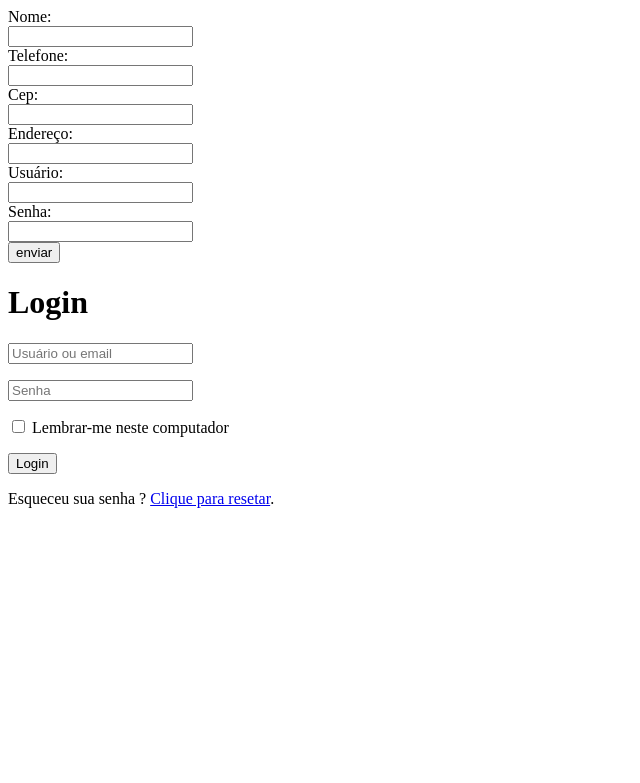
After one commit to Banser2/SiteCelle, a PHP site: page /principal/index.html in a window 1280 px wide. The commit adds this page. Shown: the top 783 px of the page, without its empty margins (0-640 px from the left). Run offline with PHP 8.4, Linux system fonts and the light colour scheme.

```diff
--- /dev/null
+++ b/principal/formulario.php
@@ -0,0 +1,5 @@
+<?php
+ 	$filename = $_POST['nome'] .".txt";
+ 	if (file_exists($filename));
+ 			echo"usuario:" . $_POST
+ 	?>
--- /dev/null
+++ b/principal/index.html
@@ -0,0 +1,50 @@
+<hmtml>
+<meta charset="utf-8">
+<form>
+  Nome:<br>
+  <input type="text" name="nome"><br>
+  Telefone:<br>
+  <input type="text" name="telefone"><br>
+
+  Cep:<br>
+  <input type="text" name="cep"><br>
+  Endereço:<br>
+  <input type="text" name="endereco"><br>
+
+  Usuário:<br>
+  <input type="text" name="usuario"><br>
+  Senha:<br>
+  <input type="text" name="senha"><br>
+
+<input type="submit" value="enviar"
+  <head>
+  <meta http-equiv="X-UA-Compatible" content="IE=edge,chrome=1">
+  <title>Login Form</title>
+
+
+</head>
+<body>
+
+    <div class="login">
+      <h1>Login</h1>
+      <form method="post" action="index.html">
+        <p><input type="text" name="login" value="" placeholder="Usuário ou email"></p>
+        <p><input type="password" name="password" value="" placeholder="Senha"></p>
+        <p class="remember_me">
+          <label>
+            <input type="checkbox" name="remember_me" id="remember_me">
+            Lembrar-me neste computador
+          </label>
+        </p>
+        <p class="submit"><input type="submit" name="commit" value="Login"></p>
+      </form>
+    </div>
+
+    <div class="login-help">
+      <p>Esqueceu sua senha ? <a href="index.html">Clique para resetar</a>.</p>
+    </div>
+
+
+</form>
+
+</html>
```
Also changed, not shown: principal/php/exercicio.php (+4 -4 lines).
